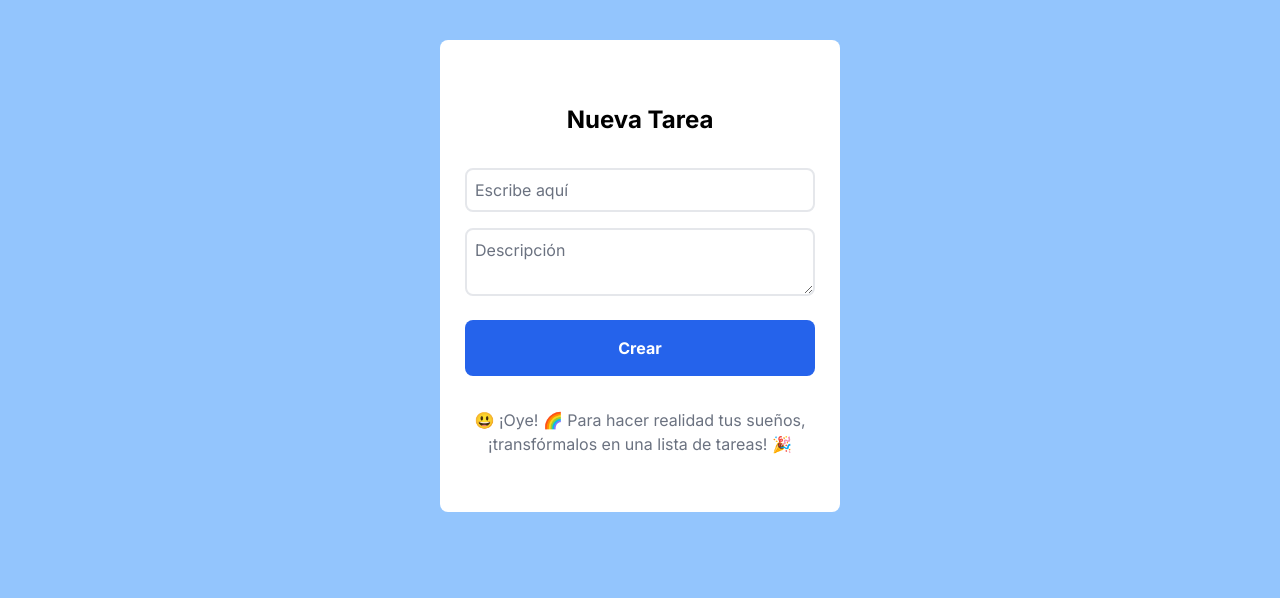
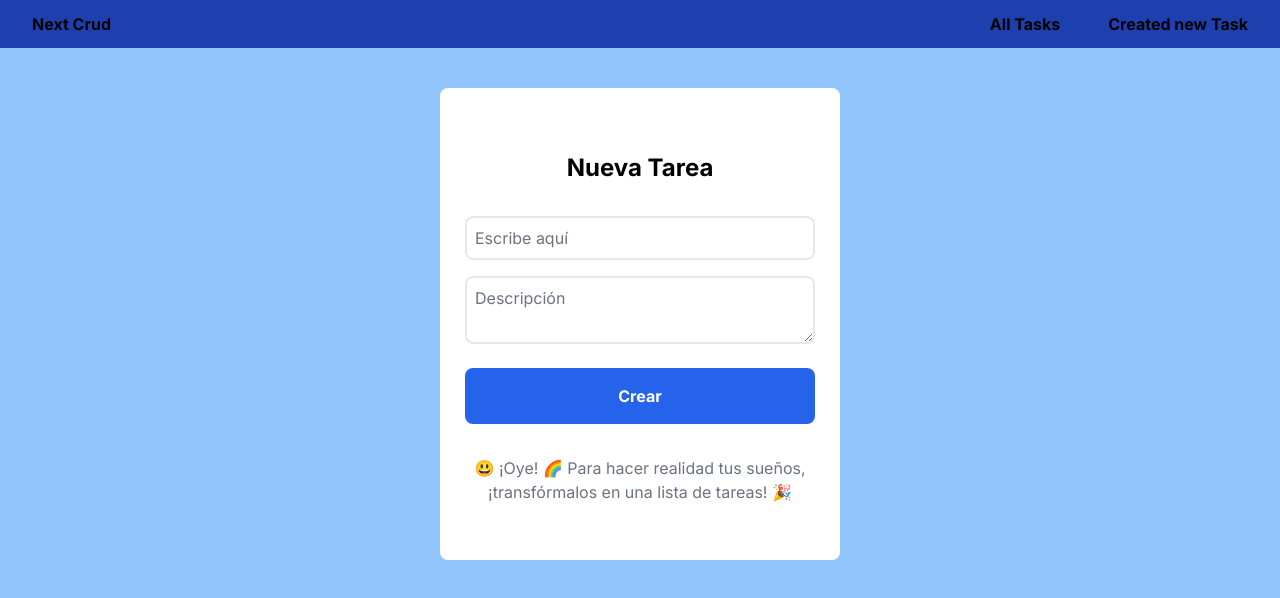
Before and after one commit to FredesVirginia/app-fast-next-prisma, a Next.js app: page /new in a window 1280 px wide. Shown: the top 598 px of the page. Built offline with nearby package versions, Linux system fonts and the light colour scheme; no server answers; the database is empty.

Commit message:
por la navegacion

```diff
--- a/src/app/layout.jsx
+++ b/src/app/layout.jsx
@@ -1,5 +1,6 @@
 import { Inter } from 'next/font/google'
 import './globals.css'
+import NavBar from '@/components/NavBar'
 
 const inter = Inter({ subsets: ['latin'] })
 
@@ -11,8 +12,9 @@ export const metadata = {
 export default function RootLayout({ children }) {
   return (
     <html lang="en">
-      <body className={`bg-blue-300 ${inter.className}`} >{
-      children}
+      <body className={`bg-blue-300 ${inter.className}`} >
+        <NavBar/>
+      {children}
       </body>
     </html>
   )
--- /dev/null
+++ b/src/components/NavBar.jsx
@@ -0,0 +1,26 @@
+import Link from "next/link";
+
+function NavBar (){
+    return (
+        <nav className="bg-blue-800 ">
+           <div className="container mx-auto flex justify-between items-center py-3">
+           <h3 className="font-bold text-1xl ml-8"> Next Crud</h3>
+            <ul className=" flex gap-12 font-bold text-1xl mr-8">
+                <li className="hover:">
+                    <Link href="/">
+                            All Tasks
+                    </Link>
+                </li>
+
+                <li>
+                    <Link href="/new">
+                     Created new Task
+                    </Link>
+                </li>
+            </ul>
+           </div>
+        </nav>
+    )
+}
+
+export default NavBar;
```
